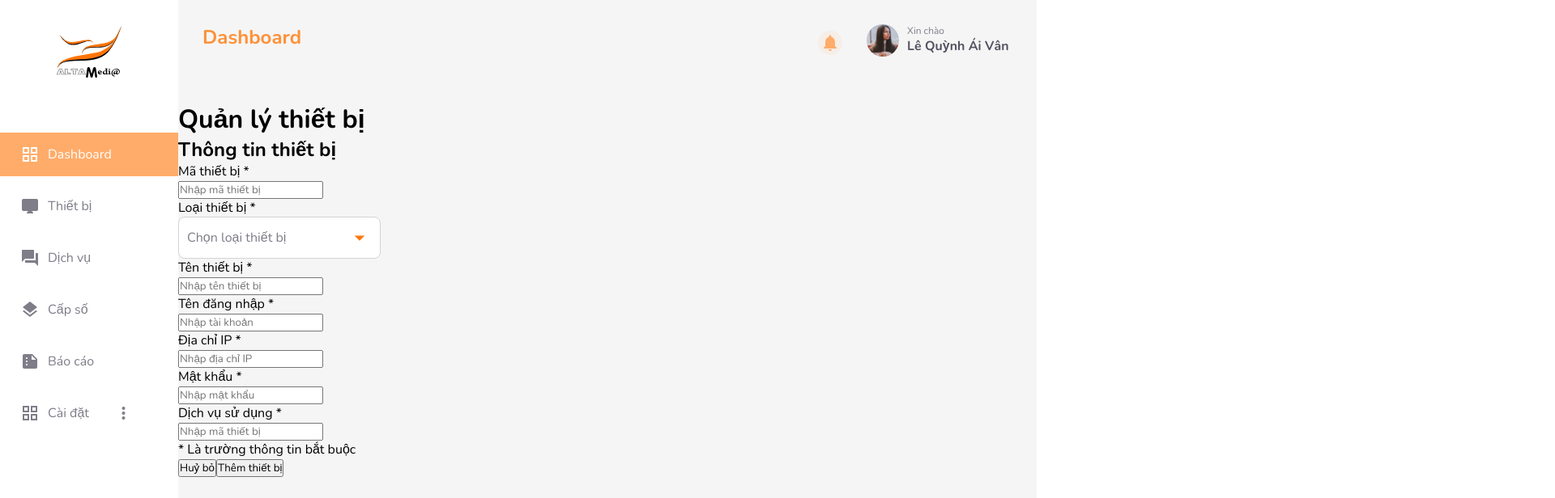
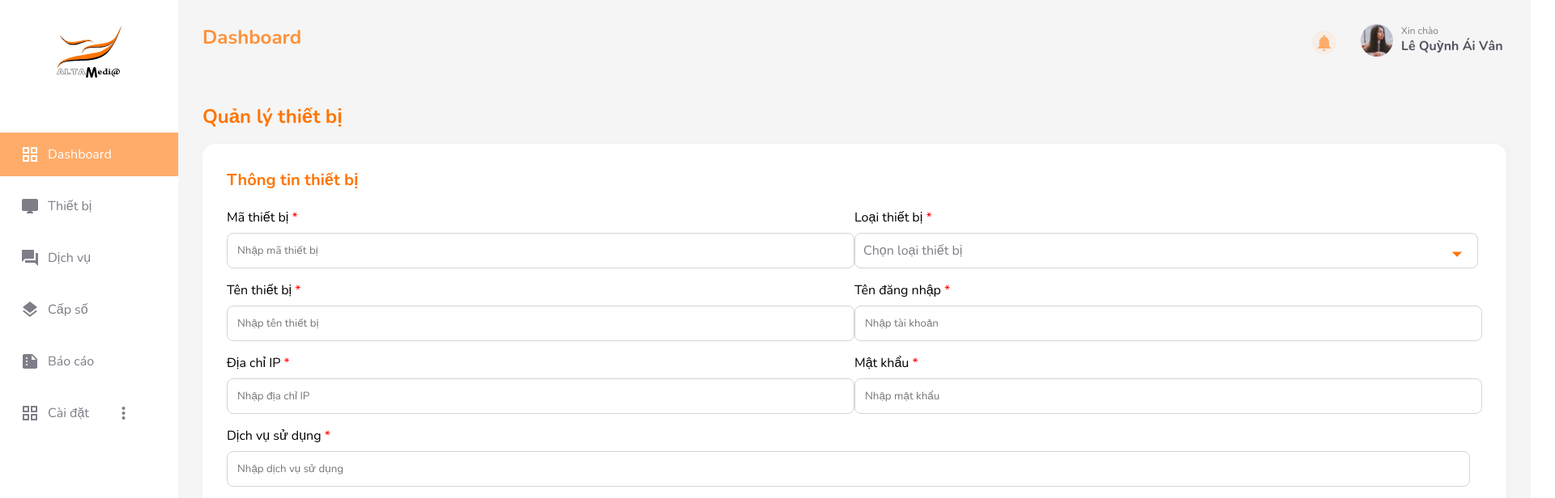
Before and after one commit to sonbill/Queuing-System-Project, a React (Create React App) app: page /equipments/add-equipment in a window 1280 px wide. Shown: the top 616 px of the page at 81% size, 1920 px wide, since content can reach past the window. Built offline with nearby package versions, Linux system fonts and the light colour scheme.

Commit message:
update add equipment css

```diff
--- a/src/components/NotificationsDropdown/notification.css
+++ b/src/components/NotificationsDropdown/notification.css
@@ -25,6 +25,17 @@
   background-color:currentColor;
   opacity: 0.1;
 }
+.dropdown__icon:hover {
+  background-color:#FF7506;
+  color: #FFF2E7;
+  transition: all 0.2s;
+}
+.dropdown__icon:active {
+  background-color:#FF7506;
+  color: #FFF2E7;
+  transition: all 0.2s;
+}
+
 .active {
   background-color:#FFAC6A;
   color:#fff;
--- a/src/pages/add equipment/AddEquipment.jsx
+++ b/src/pages/add equipment/AddEquipment.jsx
@@ -9,47 +9,47 @@ function AddEquipment() {
   return (
     <div className="addEquipment">
       <TopNav />
-      <h1>Quản lý thiết bị</h1>
+      <h1 className="addEquipment__title">Quản lý thiết bị</h1>
       <div className="addEquipment__infor">
-        <h2 className="addEquipment__title">Thông tin thiết bị</h2>
+        <h2 className="addEquipment__infor__title">Thông tin thiết bị</h2>
         <div className="addEquipment__list">
           <div className="addEquipment__items">
             <div className="addEquipment__item">
-              <p>Mã thiết bị *</p>
+              <p>Mã thiết bị <span>*</span></p>
               <input type="text" placeholder="Nhập mã thiết bị" className="addEquipment__input" />
             </div>
             <div className="addEquipment__item">
-              <p>Loại thiết bị *</p>
-              <DropdownAddEquipment selected={selected} setSelected={setSelected} options={['Kiosk', 'Display counter']} />
+              <p>Loại thiết bị <span>*</span></p>
+              <DropdownAddEquipment selected={selected} setSelected={setSelected} options={['Kiosk', 'Display counter']} style={{ width: 770 }} />
             </div>
           </div>
           <div className="addEquipment__items">
             <div className="addEquipment__item">
-              <p>Tên thiết bị *</p>
+              <p>Tên thiết bị <span>*</span></p>
               <input type="text" placeholder="Nhập tên thiết bị" className="addEquipment__input" />
             </div>
             <div className="addEquipment__item">
-              <p>Tên đăng nhập *</p>
+              <p>Tên đăng nhập <span>*</span></p>
               <input type="text" placeholder="Nhập tài khoản" className="addEquipment__input" />
             </div>
           </div>
           <div className="addEquipment__items">
             <div className="addEquipment__item">
-              <p>Địa chỉ IP *</p>
+              <p>Địa chỉ IP <span>*</span></p>
               <input type="text" placeholder="Nhập địa chỉ IP" className="addEquipment__input" />
             </div>
             <div className="addEquipment__item">
-              <p>Mật khẩu *</p>
+              <p>Mật khẩu <span>*</span></p>
               <input type="password" placeholder="Nhập mật khẩu" className="addEquipment__input" />
             </div>
           </div>
           <div className="addEquipment__items">
-            <div className="addEquipment__item">
-              <p>Dịch vụ sử dụng *</p>
-              <input type="text" placeholder="Nhập mã thiết bị" className="addEquipment__input" />
+            <div className="addEquipment__item" style={{ flexGrow: 1 }}>
+              <p>Dịch vụ sử dụng <span>*</span></p>
+              <input type="text" placeholder="Nhập dịch vụ sử dụng" className="addEquipment__input" style={{ width: '99%' }} />
             </div>
           </div>
-          <p className="addEquipment__desc">* Là trường thông tin bắt buộc</p>
+          <p className="addEquipment__desc"><span>*</span> Là trường thông tin bắt buộc</p>
         </div>
       </div>
       <div className="addEquipment__buttons">
--- a/src/pages/add equipment/addEquipment.css
+++ b/src/pages/add equipment/addEquipment.css
@@ -2,3 +2,100 @@
   flex-grow: 1;
   background-color:#F5F5F5 ;
 }
+.addEquipment__title {
+  padding:0 30px;
+  color:#FF7506;
+  font-weight: bold;
+  font-size: 24px;
+  line-height: 36px;
+}
+.addEquipment__infor {
+  height: 570px;
+  padding:30px;
+  background-color: #fff;
+  margin:16px 30px;
+  box-shadow: 2px 2px 8px rgba(232, 239, 244, 0.8);
+  border-radius: 16px;
+}
+.addEquipment__infor__title {
+  color: #FF7506;
+  font-weight: bold;
+  font-size: 20px;
+  line-height: 30px;
+  margin-bottom: 20px;
+}
+.addEquipment__list {
+  width: 100%;
+}
+.addEquipment__items {
+  display: flex;
+  justify-content:space-between;
+  align-items:center;
+  margin-bottom:16px;
+}
+.addEquipment__item {
+  width: 100%;
+}
+.addEquipment__item p {
+  margin-bottom: 8px;
+}
+.addEquipment__item span {
+  color: red;
+}
+.addEquipment__input {
+  width: 775px;
+  height: 44px;
+  padding: 10px 12px;
+  background: #FFFFFF;
+  border: 1.5px solid #D4D4D7;
+  box-sizing: border-box;
+  border-radius: 8px;
+}
+.addEquipment__input:focus {
+  border-color: #FF7506
+}
+.addEquipment__desc {
+  font-weight: normal;
+  font-size: 14px;
+  line-height: 21px;
+  color:#7E7D88;
+}
+.addEquipment__desc span {
+  color:red;
+}
+.addEquipment__buttons {
+  display: flex;
+  align-items: center;
+  justify-content:center;
+  padding:30px;
+  margin: 0 auto;
+  width: 500px;
+}
+.addEquipment__button:hover {
+  box-shadow: rgba(50, 50, 93, 0.25) 0px 6px 12px -2px, rgba(0, 0, 0, 0.3) 0px 3px 7px -3px;
+  transition: all 0.2s;
+}
+.addEquipment__button:active {
+  box-shadow: rgba(0, 0, 0, 0.19) 0px 10px 20px, rgba(0, 0, 0, 0.23) 0px 6px 6px;
+}
+.addEquipment__button {
+  width: 147px;
+  height: 48px;
+  margin: 0 auto;
+  cursor: pointer;
+}
+.addEquipment__button-cancel {
+  background: #FFF2E7;
+  border: 1.5px solid #FF9138;
+  box-sizing: border-box;
+  box-shadow: 0px 0px 6px #E7E9F2;
+  border-radius: 8px;
+  color: #FF9138;
+}
+.addEquipment__button-addDevice {
+  background: #FF9138;
+  box-shadow: 0px 0px 6px #E7E9F2;
+  border-radius: 8px;
+  color:#FFFFFF;
+  border: none;
+}
--- a/src/pages/add equipment/dropdown__addEquipment.css
+++ b/src/pages/add equipment/dropdown__addEquipment.css
@@ -1,5 +1,6 @@
 .dropdown__addEquipment {
-  width: 250px;
+  width: 770px;
+  height: 44px;
   position: relative;
   user-select: none;
   border:1px solid #D4D4D7;
```
